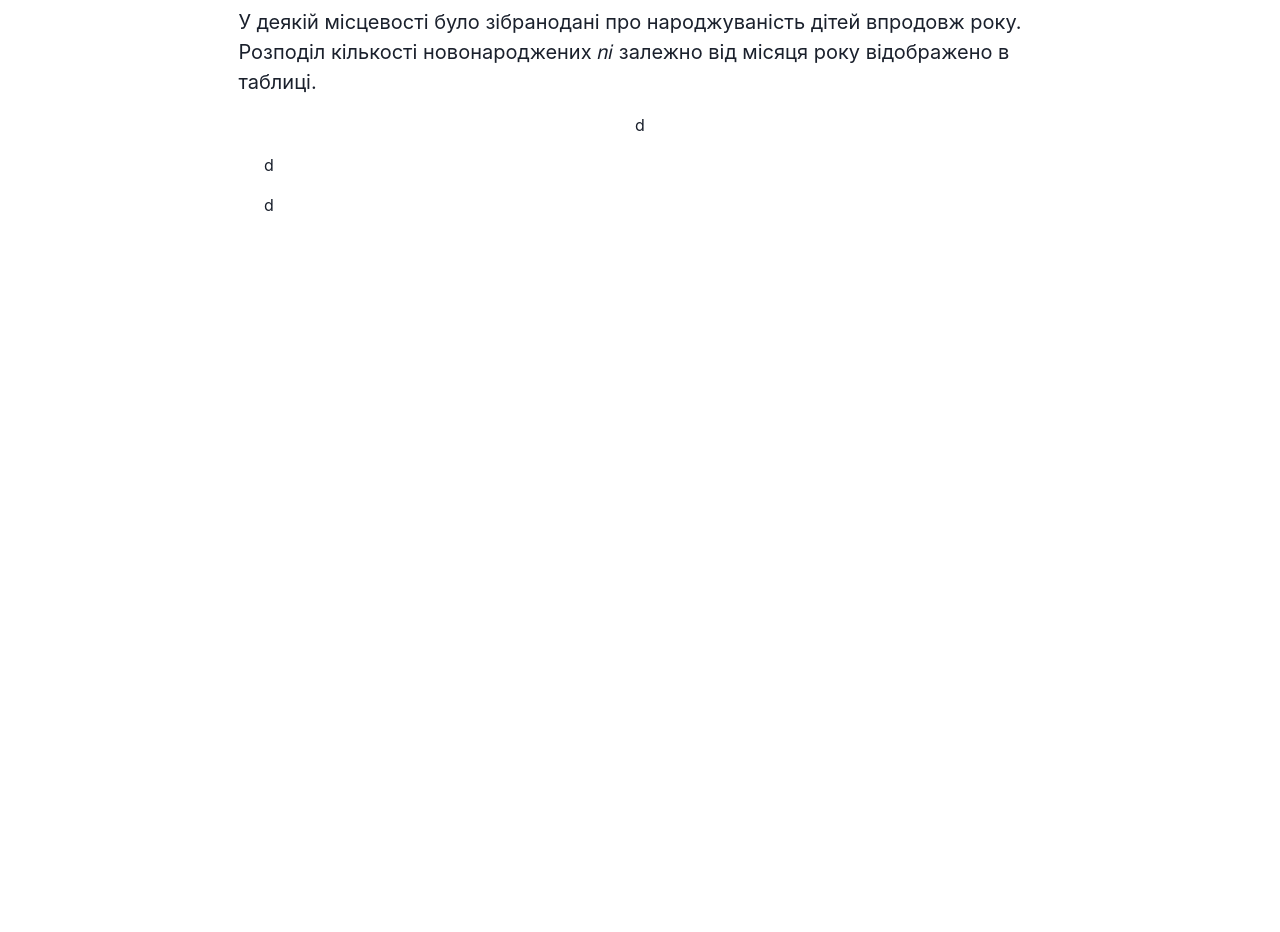
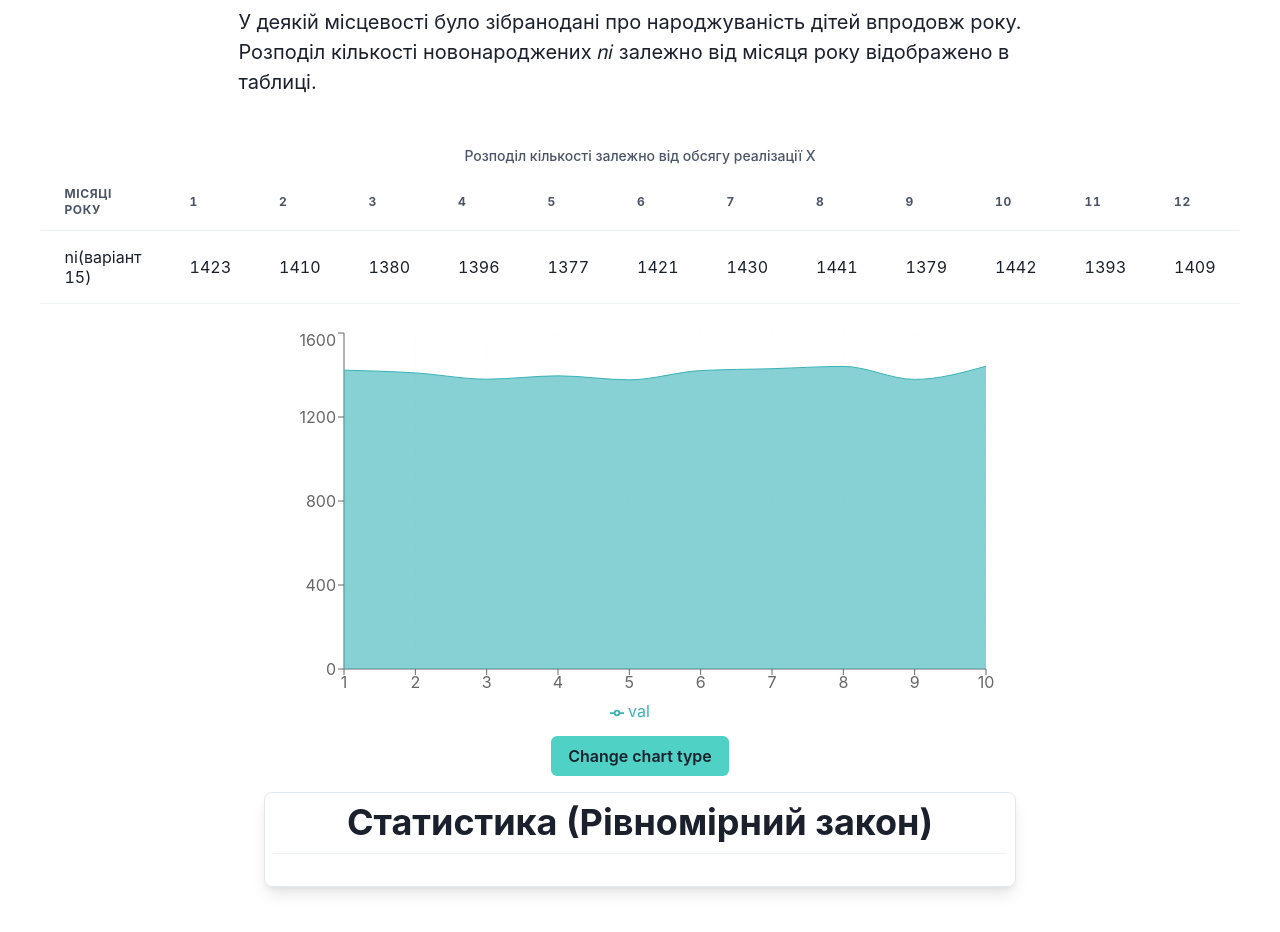
Before and after one commit to karrtopelka/tims_lab_2, a React (Create React App) app: page /ex2 in a window 1280 px wide. Shown: the part 200-1132 px from the top of the page. Before the commit the page ends 800 px from the top, so only its background shows below. Built offline with nearby package versions, Linux system fonts and the light colour scheme.

Commit message:
graphs and table

```diff
--- a/src/components/DataTableEx2/index.js
+++ b/src/components/DataTableEx2/index.js
@@ -1,10 +1,34 @@
+import { TableCaption } from '@chakra-ui/table';
+import { Tr } from '@chakra-ui/table';
+import { Tbody } from '@chakra-ui/table';
+import { Td } from '@chakra-ui/table';
+import { Th } from '@chakra-ui/table';
+import { Thead } from '@chakra-ui/table';
+import { Table } from '@chakra-ui/table';
 import React from 'react';
+import { DATA, columnsExerciseTwo } from '../../features/dataTableEx2';
 
 const DataTableEx2 = () => {
   return (
-    <div>
-      <h1>d</h1>
-    </div>
+    <Table size="md" variant="simple" mt="2" mb="2">
+      <TableCaption placement="top">
+        Розподіл кількості залежно від обсягу реалізації X
+      </TableCaption>
+      <Thead>
+        <Tr>
+          {columnsExerciseTwo.map((column) => (
+            <Th key={column.property}>{column.header}</Th>
+          ))}
+        </Tr>
+      </Thead>
+      <Tbody>
+        <Tr>
+          {Object.values(DATA[0]).map((row, i) => (
+            <Td key={i}>{row}</Td>
+          ))}
+        </Tr>
+      </Tbody>
+    </Table>
   );
 };
 
--- a/src/components/ExerciseTwoStats/index.js
+++ b/src/components/ExerciseTwoStats/index.js
@@ -1,10 +1,42 @@
+import { Heading } from '@chakra-ui/layout';
+import { Divider } from '@chakra-ui/layout';
+import { Box } from '@chakra-ui/layout';
 import React from 'react';
 
 const ExerciseTwoStats = () => {
   return (
-    <div>
-      <h1>d</h1>
-    </div>
+    <Box
+      borderWidth="1px"
+      borderRadius="lg"
+      boxShadow="lg"
+      w="full"
+      p="2"
+      mb="10"
+    >
+      <Heading textAlign="center">Статистика (Рівномірний закон)</Heading>
+      <Divider my="2" />
+      <Box p="2">
+        {/* <Statter label="Сума вибірки" value={nSum} />
+        <Divider my="2" />
+        <Statter label="a (Математичне сподівання)" value={a} />
+        <Divider my="2" />
+        <Statter label="&#963; (сігма &#8730;D)" value={sigma} />
+        <Divider my="2" />
+        <Statter label="P (Теоретична ймовірність)" value={p} symbol="P" />
+        <Divider my="2" />
+        <NeedToCombine />
+        <Divider my="2" />
+        <Statter label="Емпіричне значення статистики" value={empirichne} />
+        <Divider my="2" />
+        <Statter label="Критичне значення статистики" value={kritichne} />
+        <Divider my="2" />
+        <Heading as="h2" size="lg">
+          {empirichne > kritichne
+            ? `Нормальний закон відхиляється ${empirichne} > ${kritichne}`
+            : 'Нормальний закон підтверджується'}
+        </Heading> */}
+      </Box>
+    </Box>
   );
 };
 
--- a/src/components/FreqChartEx2/index.js
+++ b/src/components/FreqChartEx2/index.js
@@ -1,10 +1,103 @@
-import React from 'react';
+import { useColorMode } from '@chakra-ui/color-mode';
+import { Box } from '@chakra-ui/layout';
+import React, { useState } from 'react';
+import {
+  Area,
+  AreaChart,
+  Bar,
+  BarChart,
+  CartesianGrid,
+  Legend,
+  ResponsiveContainer,
+  Tooltip,
+  XAxis,
+  YAxis,
+} from 'recharts';
+import { columnsExerciseTwo, DATA } from '../../features/dataTableEx2';
+import FreqChartTooltip from '../FreqChartTooltip';
+import PrimaryButton from '../PrimaryButton';
 
 const FreqChartEx2 = () => {
+  const { colorMode } = useColorMode();
+  const [type, setType] = useState('line');
+  const ff = [];
+  for (let i = 1; i < 11; i++) {
+    let obj = {};
+    obj['name'] = columnsExerciseTwo[i].header;
+    obj['val'] = DATA[0][`m${i}`];
+    ff.push(obj);
+  }
+
   return (
-    <div>
-      <h1>d</h1>
-    </div>
+    <Box>
+      <ResponsiveContainer width="100%" height={400}>
+        {type === 'line' ? (
+          <AreaChart
+            width={750}
+            height={400}
+            data={ff}
+            margin={{
+              top: 5,
+              right: 30,
+              left: 20,
+              bottom: 5,
+            }}
+          >
+            <CartesianGrid
+              stroke={colorMode === 'light' ? '#ddd' : '#dddddd15'}
+              strokeDasharray="3 3"
+            />
+            <XAxis dataKey="name" />
+            <YAxis />
+            <Tooltip content={(props) => <FreqChartTooltip {...props} />} />
+            <Legend />
+            <Area
+              type="monotone"
+              dataKey="val"
+              stroke="#38B2B7"
+              fill={colorMode === 'light' ? '#38B2B740' : '#38B2B7'}
+              activeDot={{ r: 3 }}
+            />
+          </AreaChart>
+        ) : (
+          <BarChart
+            width={750}
+            height={400}
+            data={ff}
+            margin={{
+              top: 5,
+              right: 30,
+              left: 20,
+              bottom: 5,
+            }}
+          >
+            <CartesianGrid
+              stroke={colorMode === 'light' ? '#ddd' : '#dddddd15'}
+              strokeDasharray="3 3"
+            />
+            <XAxis dataKey="name" />
+            <YAxis />
+            <Tooltip content={(props) => <FreqChartTooltip {...props} />} />
+            <Legend />
+            <Bar dataKey="val" fill="#38B2B7" />
+          </BarChart>
+        )}
+      </ResponsiveContainer>
+      <Box
+        alignSelf="center"
+        width="large"
+        pad="medium"
+        justify="center"
+        align="center"
+        mt="2"
+      >
+        <PrimaryButton
+          onClick={() => setType(type === 'line' ? 'bar' : 'line')}
+        >
+          Change chart type
+        </PrimaryButton>
+      </Box>
+    </Box>
   );
 };
 
--- /dev/null
+++ b/src/features/dataTableEx2.js
@@ -0,0 +1,33 @@
+export const DATA = [
+  {
+    name: 'ni(варіант 15)',
+    m1: 1423,
+    m2: 1410,
+    m3: 1380,
+    m4: 1396,
+    m5: 1377,
+    m6: 1421,
+    m7: 1430,
+    m8: 1441,
+    m9: 1379,
+    m10: 1442,
+    m11: 1393,
+    m12: 1409,
+  },
+];
+
+export const columnsExerciseTwo = [
+  { property: 'name', header: 'місяці року' },
+  { property: 'm1', header: '1' },
+  { property: 'm2', header: '2' },
+  { property: 'm3', header: '3' },
+  { property: 'm4', header: '4' },
+  { property: 'm5', header: '5' },
+  { property: 'm6', header: '6' },
+  { property: 'm7', header: '7' },
+  { property: 'm8', header: '8' },
+  { property: 'm9', header: '9' },
+  { property: 'm10', header: '10' },
+  { property: 'm11', header: '11' },
+  { property: 'm12', header: '12' },
+];
```
